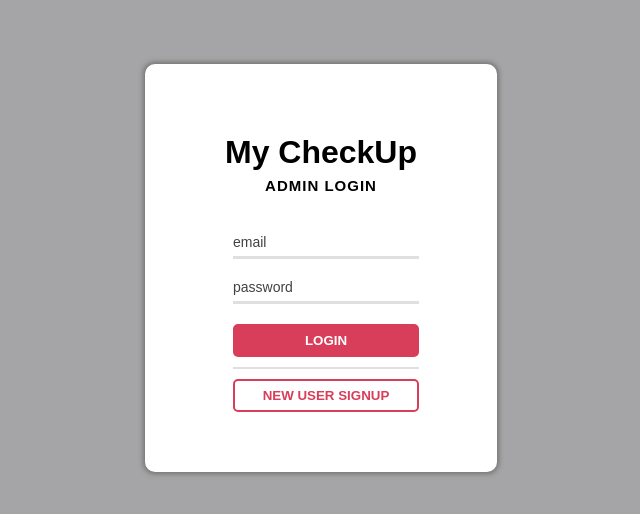
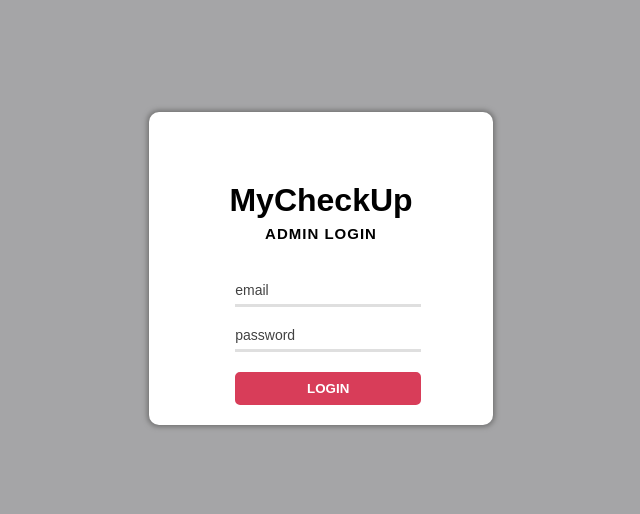
Before and after one commit to kevinatariproject/AlphaPhi-MyCheckUp, a website with bundled scripts: page public/admin_login_page.html in a window 1280 px wide. Shown: the part 132-646 px from the top of the page, without its empty margins (319-959 px from the left). Built offline with nearby package versions, Linux system fonts and the light colour scheme.

Commit message:
Linked doctor signup, tweaks to text, and removed signup from admin

```diff
--- a/public/admin_login_page.html
+++ b/public/admin_login_page.html
@@ -13,7 +13,7 @@
 <body>
     <main id="main-holder">
         <div id="welcome-holder">
-            <h1 id="welcome-header">My CheckUp</h1> <!-- setting most important header for the page-->
+            <h1 id="welcome-header">MyCheckUp</h1> <!-- setting most important header for the page-->
             <h2 id="welcome-msg">ADMIN LOGIN</h2> <!-- setting most important header for the page-->
         </div>
 
@@ -34,8 +34,6 @@
                 <input type="hidden" id="user-type" value="admins">
                 <input type="submit" value="LOGIN" id="login-form-submit">
             </form>
-            <div class="custom-divider"></div>
-            <input type="submit" value="NEW USER SIGNUP" id="signup-form-submit">
         </div>
 
     </main>
```
Also changed, not shown: public/landing_page.html (+1 -1 lines), public/patient_login_page.html (+1 -1 lines), public/practioner_login_page.html (+4 -2 lines).
